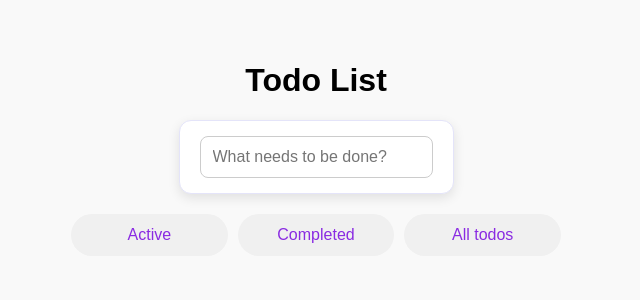
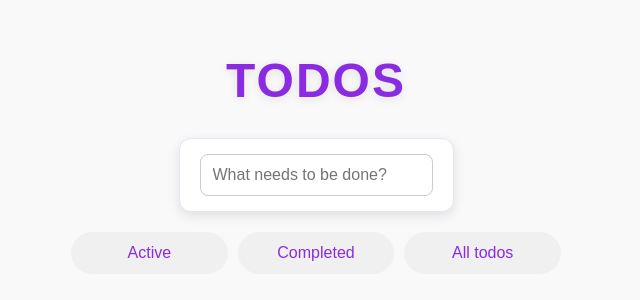
Before and after one commit to omrharbi/mini-framework, a plain HTML site: page index.html in a window 1280 px wide. Shown: the part 242-542 px from the top of the page, without its empty margins (324-964 px from the left). Drawn offline with Linux system fonts and the light colour scheme.

```diff
--- a/src/main.js
+++ b/src/main.js
@@ -16,7 +16,7 @@
     const filteredTodos = filterTodos(todos, filter)
 
     return Didact.createElement('div', { className: 'todo-container' },
-        Didact.createElement('h1', { className: 'title' }, 'Todo List'),
+        Didact.createElement('h1', { className: 'title' }, 'TODOS'),
         // Didact.createElement('button', { className: 'add-button' },
         //     Didact.createElement('svg', { xmlns: "http://www.w3.org/2000/svg", width: "28", height: "28", viewBox: "0 0 24 24" },
         //         Didact.createElement('g', { fill: "none", fillRule: "evenodd", stroke: "#fff", strokeLinecap: "round", strokeLinejoin: "round", strokeWidth: "2", transform: "translate(2 2)" },
--- a/style/style.css
+++ b/style/style.css
@@ -210,3 +210,15 @@
      transform: translateY(0);
     }
     }
+
+    .title {
+        font-size: 3rem;
+        font-weight: 700;
+        color: #8a2be2;
+        text-align: center;
+        letter-spacing: 2px;
+        margin: 20px 0;
+        padding: 10px 0;
+        text-shadow: 0 2px 10px rgba(0, 0, 0, 0.1);
+        transition: all 0.3s ease;
+      }
```
